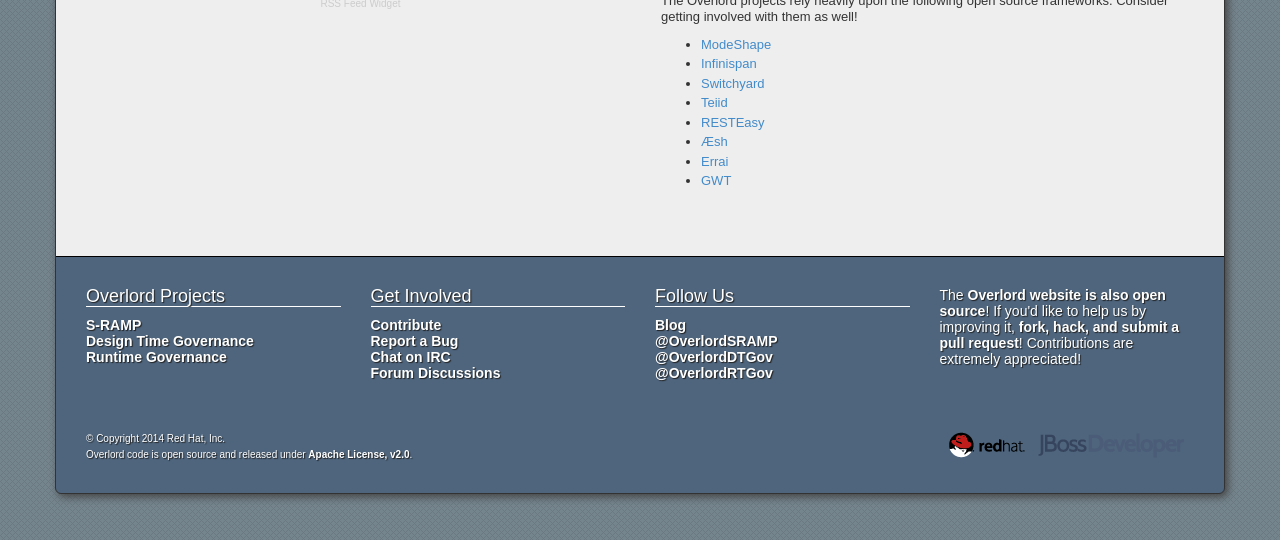
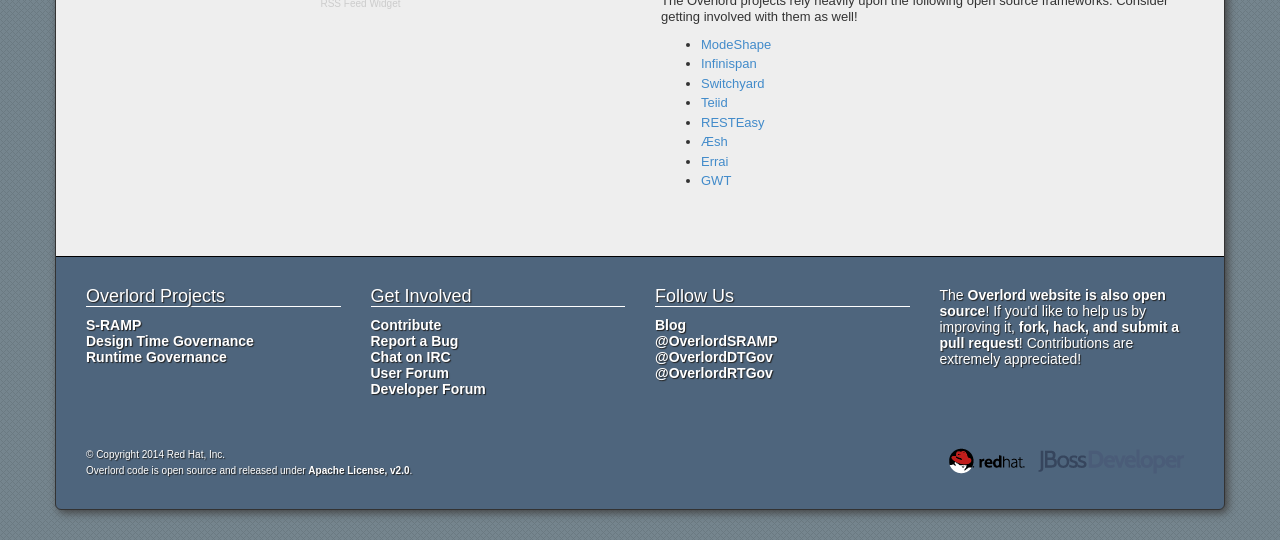
Before and after one commit to Governance/Governance.github.io, a Jekyll site: the page built from index.html, in a window 1280 px wide and 900 px high, scrolled down 623 px, cut to the strip 360-900 px from the top of the window. Built offline with Jekyll 4.4.1, drawn with Linux system fonts in a browser that asks for light colours.

Commit message:
split user/dev forum links

```diff
--- a/_config.yml
+++ b/_config.yml
@@ -16,8 +16,10 @@
       url: /getinvolved/bugs.html
     - title: Chat
       url: /getinvolved/chat.html
-    - title: Forum
+    - title: User Forum
       url: https://community.jboss.org/en/overlord
+    - title: Developer Forum
+      url: https://community.jboss.org/en/overlord/dev
  - title: Follow Us
    url: /followus
    subnav:
--- a/_includes/footer.html
+++ b/_includes/footer.html
@@ -15,7 +15,8 @@
                 <li><a href="/contribute.html">Contribute</a></li>
                 <li><a href="https://issues.jboss.org">Report a Bug</a></li>
                 <li><a href="#">Chat on IRC</a></li>
-                <li><a href="https://community.jboss.org/en/overlord">Forum Discussions</a></li>
+                <li><a href="https://community.jboss.org/en/overlord">User Forum</a></li>
+                <li><a href="https://community.jboss.org/en/overlord/dev">Developer Forum</a></li>
             </ul>
           </div>
           <div class="col-lg-3">
```
